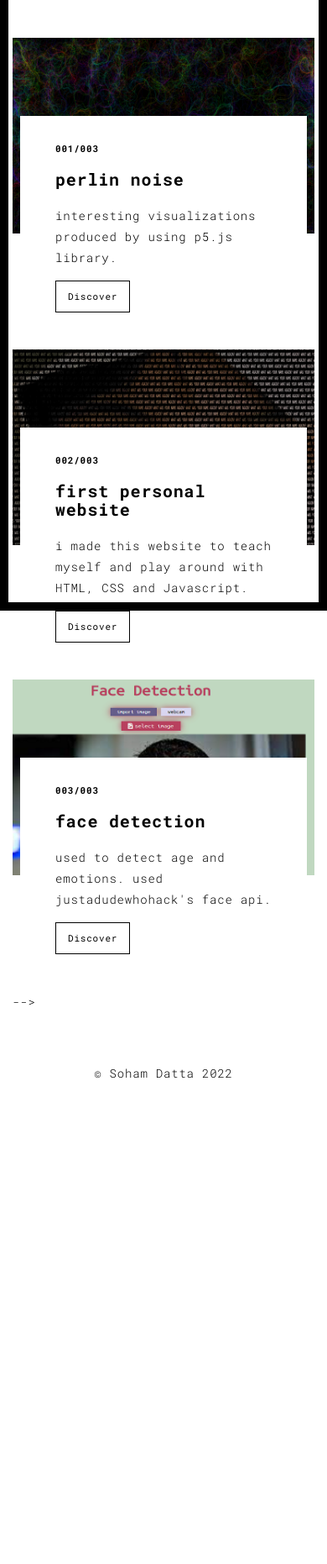
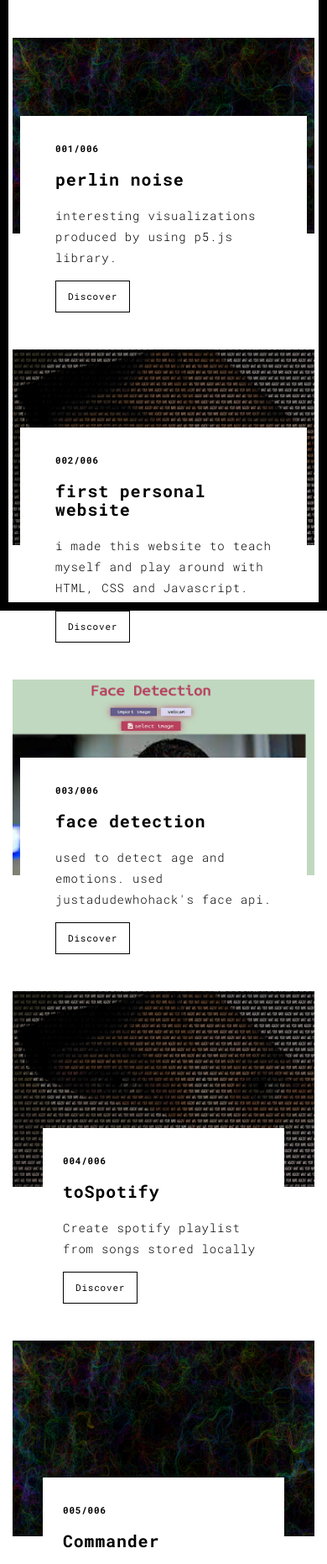
Before and after one commit to sohamdata/portfolio, a plain HTML site: page works.html in a window 390 px wide. Shown: the part 117-1979 px from the top of the page at 84% size. Before the commit the page ends 1422 px from the top, so only its background shows below. Drawn offline with Linux system fonts and the light colour scheme.

Commit message:
added projects

```diff
--- a/works.html
+++ b/works.html
@@ -69,10 +69,10 @@
                       <img src="./assets/images/work01-hover.jpg" alt="" class="img-responsive">
                     </a>
                     <div class="card-container card-container-lg">
-                      <h4>001/003</h4>
+                      <h4>001/006</h4>
                       <h3>perlin noise</h3>
                       <p>interesting visualizations produced by using p5.js library.</p>
-                      <a href="./work.html" title="" class="btn btn-default">Discover</a>
+                      <a href="https://sohamdata.github.io/PerlinNoise/" title="" class="btn btn-default" target="_blank">Discover</a>
                     </div>
                   </div>
                   <div class="col-sm-4">
@@ -80,10 +80,10 @@
                       <img src="./assets/images/work02-hover.jpg" alt="" class="img-responsive">
                     </a>
                     <div class="card-container card-container-lg">
-                      <h4>002/003</h4>
+                      <h4>002/006</h4>
                       <h3>first personal website</h3>
                       <p>i made this website to teach myself and play around with HTML, CSS and Javascript.</p>
-                      <a href="./work.html" title="" class="btn btn-default">Discover</a>
+                      <a href="https://sohamdatta.ga/" title="" class="btn btn-default" target="_blank">Discover</a>
                     </div>
                   </div>
                   <div class="col-sm-4">
@@ -91,10 +91,10 @@
                       <img src="./assets/images/work03-hover.jpg" alt="" class="img-responsive">
                     </a>
                     <div class="card-container card-container-lg">
-                      <h4>003/003</h4>
+                      <h4>003/006</h4>
                       <h3>face detection</h3>
                       <p>used to detect age and emotions. used justadudewhohack's face api.</p>
-                      <a href="./work.html" title="" class="btn btn-default">Discover</a>
+                      <a href="https://sohamdata.github.io/facedetection/" title="" class="btn btn-default" target="_blank">Discover</a>
                     </div>
                   </div>
 
@@ -102,7 +102,7 @@
                 <!--/row-->
               </div>
               <!--/item-->
-              <!-- <div class="item">
+              <div class="item">
                 <div class="row">
                   <div class="col-sm-4">
                     <a href="./work.html" class="black-image-project-hover">
@@ -110,9 +110,9 @@
                     </a>
                     <div class="card-container">
                       <h4>004/006</h4>
-                      <h3>Nulla scelerisque</h3>
-                      <p>Proin pharetra metus id iaculis dignissim. In aliquet lorem ut ex ullamcorper.</p>
-                      <a href="./work.html" class="btn btn-default">Discover</a>
+                      <h3>toSpotify</h3>
+                      <p>Create spotify playlist from songs stored locally</p>
+                      <a href="https://github.com/sohamdata/tospotify-go" class="btn btn-default" target="_blank">Discover</a>
                     </div>
                   </div>
                   <div class="col-sm-4">
@@ -121,9 +121,9 @@
                     </a>
                     <div class="card-container">
                       <h4>005/006</h4>
-                      <h3>Fringilla sit amet</h3>
-                      <p>Nulla facilisi. Vivamus vestibulum, elit in scelerisque ultricies.</p>
-                      <a href="./work.html" class="btn btn-default">Discover</a>
+                      <h3>Commander</h3>
+                      <p>A .NET Core MVC REST API to review commands that we may use on a daily basis</p>
+                      <a href="https://github.com/sohamdata/commanderRESTAPI" class="btn btn-default" target="_blank">Discover</a>
                     </div>
                   </div>
 
@@ -133,9 +133,9 @@
                     </a>
                     <div class="card-container">
                       <h4>006/006</h4>
-                      <h3>Vivamus vestibulum</h3>
-                      <p>Fusce sed hendrerit augue, a rhoncus velit. In non lorem mattis, tempor sem sit amet.</p>
-                      <a href="./work.html" class="btn btn-default">Discover</a>
+                      <h3>Sign-up form</h3>
+                      <p>A simple sign up form</p>
+                      <a href="https://sohamdata.github.io/sign-up-form/" class="btn btn-default" target="_blank">Discover</a>
                     </div>
                   </div>
 
@@ -146,9 +146,9 @@
             <!--/item-->
           </div>
           <!--/carousel-inner-->
-          <!-- <a class="left carousel-control" href="#myCarousel" data-slide="prev">‹</a>
+          <a class="left carousel-control" href="#myCarousel" data-slide="prev">‹</a>
 
-            <a class="right carousel-control" href="#myCarousel" data-slide="next">›</a> -->
+            <a class="right carousel-control" href="#myCarousel" data-slide="next">›</a>
         </div>
 
 
```
Also changed, not shown: about.html (+2 -2 lines), contact.html (+3 -3 lines).
